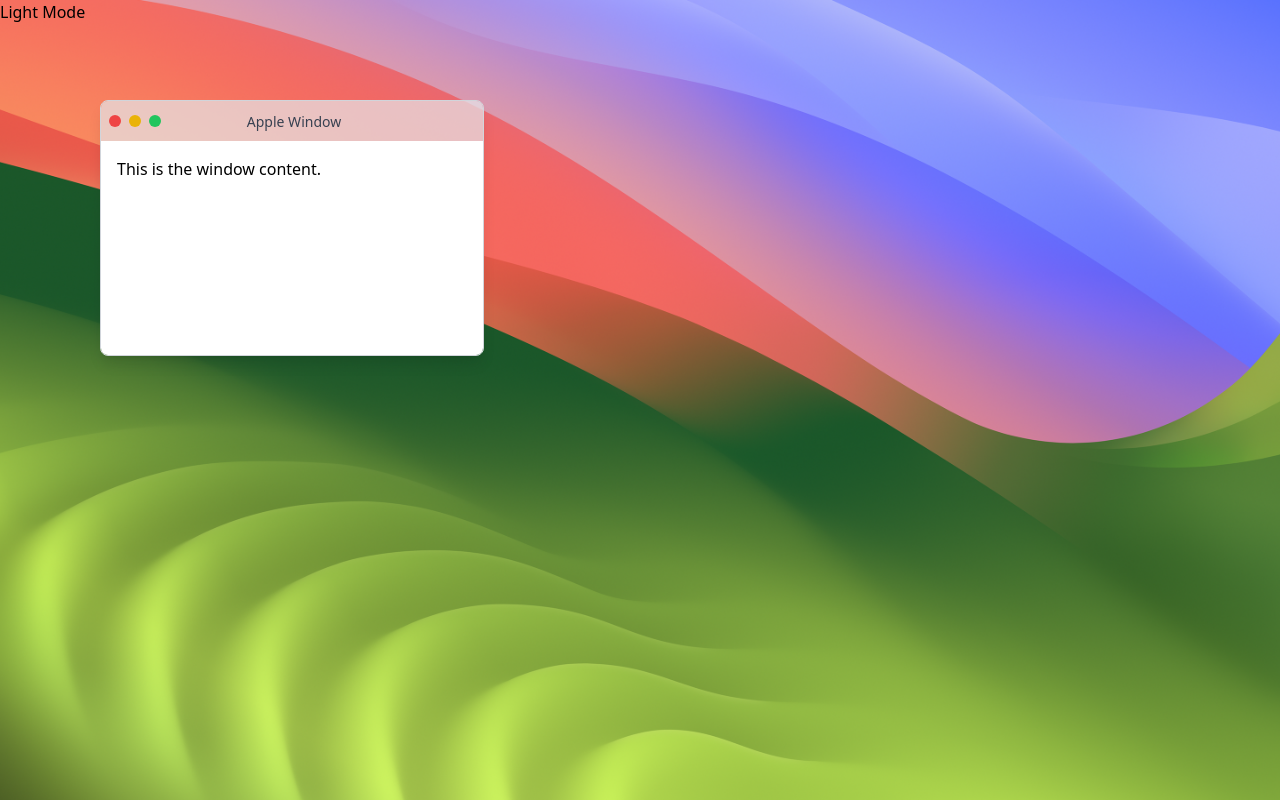
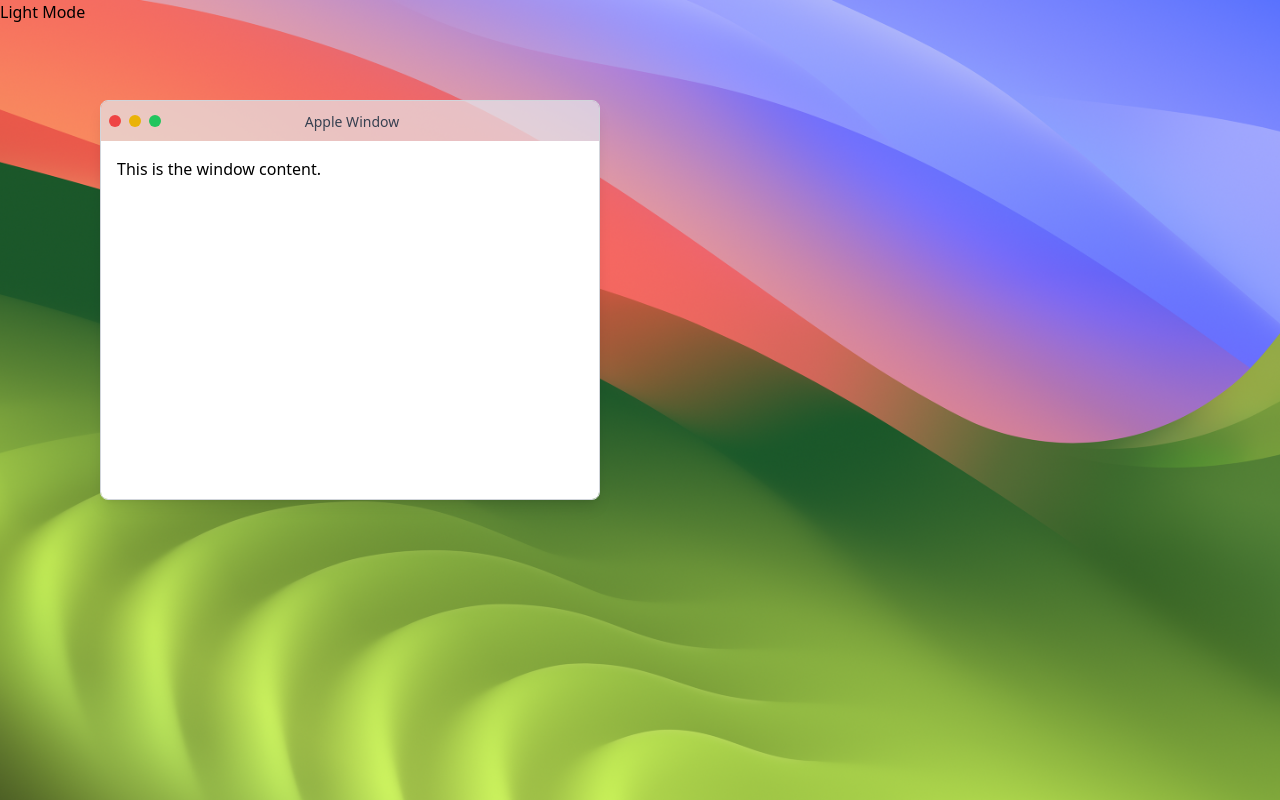
Before and after one commit to ITsMyPlan/todolist, a React (Vite) app: page / in a window 1280 px wide. Built offline with nearby package versions, Linux system fonts and the light colour scheme.

Commit message:
add: 상하좌우, 대각선 resize 추가

```diff
--- a/src/AppWindow.tsx
+++ b/src/AppWindow.tsx
@@ -1,5 +1,6 @@
 import { useRef, useState } from 'react';
 import { useWindowSize } from './hooks/useWindowSize';
+import { inrange } from './utils';
 import { registerDragEvent } from './utils/registerDragEvent';
 
 interface AppWindowHeaderProps {
@@ -26,10 +27,13 @@ const AppWindowHeader = (props: AppWindowHeaderProps): JSX.Element => {
     );
 };
 
+const MIN_WIDTH = 500;
+const MIN_HEIGHT = 400;
+
 const AppWindow = (): JSX.Element | null => {
     const appWindowRef = useRef<HTMLDivElement>(null);
     const { width: windowWidth, height: windowHeight } = useWindowSize();
-    const [{ x, y, w, h }, setConfig] = useState({ x: 100, y: 100, w: 96 * 4, h: 64 * 4 });
+    const [{ x, y, w, h }, setConfig] = useState({ x: 100, y: 100, w: MIN_WIDTH, h: MIN_HEIGHT });
 
     const [isClosed, setIsClosed] = useState(false);
     const [isMinimized, setIsMinimized] = useState(false);
@@ -78,6 +82,102 @@ const AppWindow = (): JSX.Element | null => {
                         });
                     })}
                 >
+                    {/* 좌상단 */}
+                    <div
+                        className="absolute -top-1 -left-1 h-4 w-4 cursor-nw-resize"
+                        {...registerDragEvent((deltaX, deltaY) => {
+                            setConfig({
+                                x: inrange(x + deltaX, 0, x + w - MIN_WIDTH),
+                                y: inrange(y + deltaY, 0, y + h - MIN_HEIGHT),
+                                w: inrange(w - deltaX, MIN_WIDTH, x + w),
+                                h: inrange(h - deltaY, MIN_HEIGHT, y + h),
+                            });
+                        }, true)}
+                    />
+                    {/* 우상단 */}
+                    <div
+                        className="absolute -top-1 -right-1 h-4 w-4 cursor-ne-resize"
+                        {...registerDragEvent((deltaX, deltaY) => {
+                            setConfig({
+                                x,
+                                y: inrange(y + deltaY, 0, y + h - MIN_HEIGHT),
+                                w: inrange(w + deltaX, MIN_WIDTH, windowWidth - x),
+                                h: inrange(h - deltaY, MIN_HEIGHT, y + h),
+                            });
+                        }, true)}
+                    />
+                    {/* 좌하단 */}
+                    <div
+                        className="absolute -bottom-1 -left-1 h-4 w-4 cursor-sw-resize"
+                        {...registerDragEvent((deltaX, deltaY) => {
+                            setConfig({
+                                x: inrange(x + deltaX, 0, x + w - MIN_WIDTH),
+                                y,
+                                w: inrange(w - deltaX, MIN_WIDTH, x + w),
+                                h: inrange(h + deltaY, MIN_HEIGHT, windowHeight - y),
+                            });
+                        }, true)}
+                    />
+                    {/* 우하단 */}
+                    <div
+                        className="absolute -bottom-1 -right-1 h-4 w-4 cursor-se-resize"
+                        {...registerDragEvent((deltaX, deltaY) => {
+                            setConfig({
+                                x,
+                                y,
+                                w: inrange(w + deltaX, MIN_WIDTH, windowWidth - x),
+                                h: inrange(h + deltaY, MIN_HEIGHT, windowHeight - y),
+                            });
+                        }, true)}
+                    />
+                    {/* 상 */}
+                    <div
+                        className="absolute -top-0.5 left-3 right-3 h-2 cursor-n-resize"
+                        {...registerDragEvent((_, deltaY) => {
+                            setConfig({
+                                x,
+                                y: inrange(y + deltaY, 0, y + h - MIN_HEIGHT),
+                                w,
+                                h: inrange(h - deltaY, MIN_HEIGHT, y + h),
+                            });
+                        }, true)}
+                    />
+                    {/* 하 */}
+                    <div
+                        className="absolute -bottom-0.5 left-3 right-3 h-2 cursor-w-resize"
+                        {...registerDragEvent((_, deltaY) => {
+                            setConfig({
+                                x,
+                                y,
+                                w,
+                                h: inrange(h + deltaY, MIN_HEIGHT, windowHeight - y),
+                            });
+                        }, true)}
+                    />
+                    {/* 좌 */}
+                    <div
+                        className="absolute bottom-3 top-3 -left-0.5 w-2 cursor-w-resize"
+                        {...registerDragEvent((deltaX, _) => {
+                            setConfig({
+                                x: inrange(x + deltaX, 0, x + w - MIN_WIDTH),
+                                y,
+                                w: inrange(w - deltaX, MIN_WIDTH, x + w),
+                                h,
+                            });
+                        }, true)}
+                    />
+                    {/* 우 */}
+                    <div
+                        className="absolute bottom-3 top-3 -right-0.5 w-2 cursor-e-resize"
+                        {...registerDragEvent((deltaX, _) => {
+                            setConfig({
+                                x,
+                                y,
+                                w: inrange(w + deltaX, MIN_WIDTH, windowWidth - x),
+                                h,
+                            });
+                        }, true)}
+                    />
                     <AppWindowHeader onClose={handleClose} onMinimize={handleMinimize} onMaximize={handleMaximize} />
                     <div className="flex-grow bg-white p-4">
                         <p>This is the window content.</p>
--- /dev/null
+++ b/src/utils/index.ts
@@ -0,0 +1,5 @@
+export const inrange = (v: number, min: number, max: number): number => {
+    if (v < min) return min;
+    if (v > max) return max;
+    return v;
+};
```
